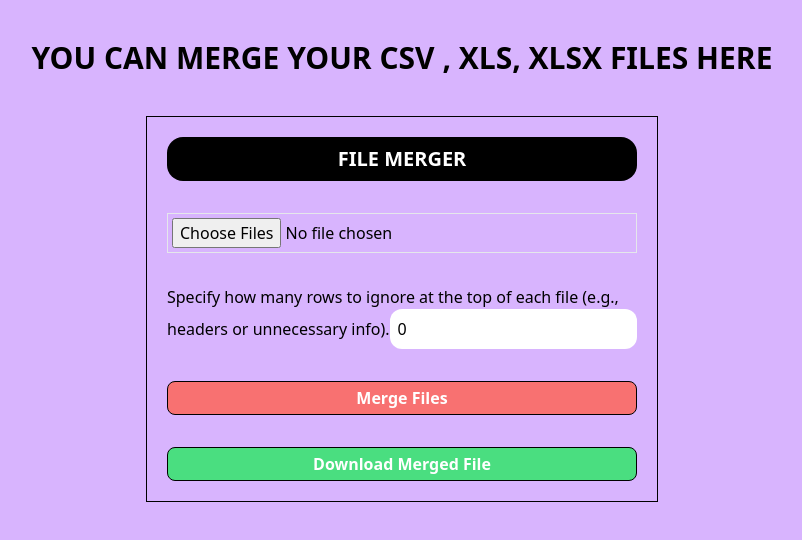
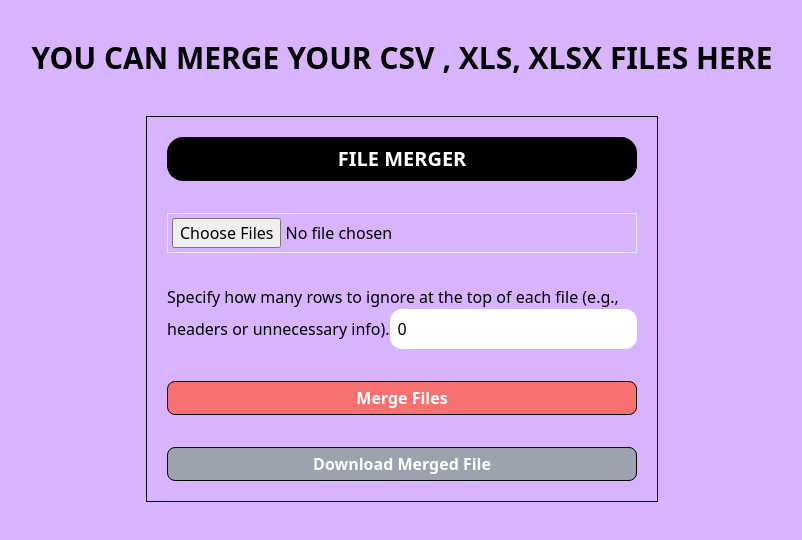
Before and after one commit to mahmudur987/merge_excel-React, a React (Vite) app: page / in a window 1280 px wide. Shown: the top 540 px of the page, without its empty margins (238-1040 px from the left). Built offline with nearby package versions, Linux system fonts and the light colour scheme.

Commit message:
Update FileMerger.jsx

```diff
--- a/src/component/FileMerger.jsx
+++ b/src/component/FileMerger.jsx
@@ -1,14 +1,19 @@
-import React, { useState } from "react";
+import React, { useRef, useState } from "react";
 import * as XLSX from "xlsx";
 import Papa from "papaparse";
 import toast from "react-hot-toast";
 
 function FileMerger() {
+  const fileInputRef = useRef(null);
   const [files, setFiles] = useState([]);
   const [skipLines, setSkipLines] = useState(0);
   const [mergedData, setMergedData] = useState(null);
   const [loading, setLoading] = useState(false);
+  const [loading1, setLoading1] = useState(false);
+  const [active, setActive] = useState(false);
   const handleFileChange = (e) => {
+    setActive(false);
+
     const uploadedFiles = [...e.target.files];
     setFiles(uploadedFiles);
 
@@ -68,6 +73,9 @@ function FileMerger() {
   };
 
   const handleMerge = async () => {
+    if (files.length === 0) return toast.error("please select files");
+    setActive(true);
+
     setLoading(true);
 
     let allData = [];
@@ -87,11 +95,17 @@ function FileMerger() {
     );
 
     setMergedData(allData);
-    setFiles([]);
+    setFiles([]); // Clear the files in state
+
+    if (fileInputRef.current) {
+      fileInputRef.current.value = ""; // Step 2: Clear the input field using the ref
+    }
     setLoading(false);
   };
 
   const handleDownload = () => {
+    if (!active) return toast.error("select files");
+    setLoading1(true);
     const newWorkbook = XLSX.utils.book_new();
     const newWorksheet = XLSX.utils.json_to_sheet(mergedData);
     XLSX.utils.book_append_sheet(newWorkbook, newWorksheet, "MergedData");
@@ -102,6 +116,7 @@ function FileMerger() {
     const fileName = `MergedData_${timestamp}_${randomNum}.xlsx`;
 
     XLSX.writeFile(newWorkbook, fileName);
+    setLoading1(false);
   };
 
   return (
@@ -114,6 +129,7 @@ function FileMerger() {
         multiple
         onChange={handleFileChange}
         className="border p-1 w-full"
+        ref={fileInputRef}
       />
       <div>
         <label htmlFor="skipLines">
@@ -138,10 +154,11 @@ function FileMerger() {
       </button>
       <button
         onClick={handleDownload}
-        disabled={!mergedData}
-        className="border border-black font-bold  px-3 py-1 bg-green-400 text-white rounded-lg"
+        className={`border border-black font-bold  px-3 py-1 text-white rounded-lg    ${
+          active ? " bg-green-400" : "bg-gray-400"
+        }`}
       >
-        Download Merged File
+        {loading1 ? "loading ..." : "Download Merged File"}
       </button>
     </div>
   );
```
